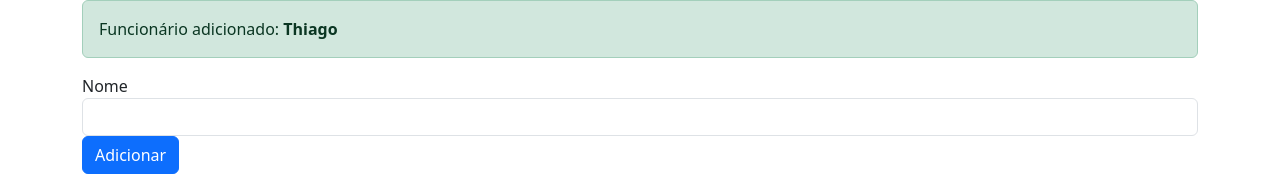
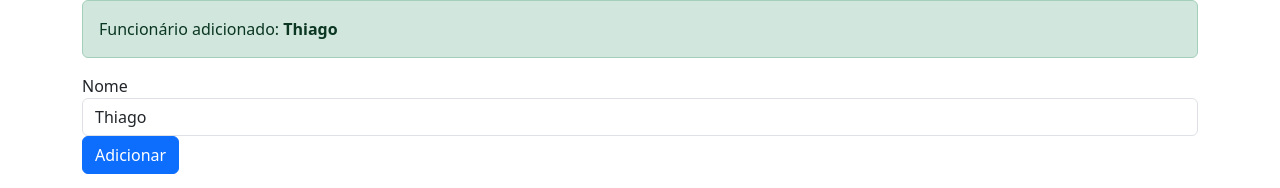
Before and after one commit to ceciliopf/estudos_angular, an Angular app in the folder algamoney-ui/: page / in a window 1280 px wide. Shown: the top 188 px of the page. Built offline with nearby package versions, Linux system fonts and the light colour scheme.

Commit message:
9.10
property binding[],

```diff
--- a/algamoney-ui/src/app/app.html
+++ b/algamoney-ui/src/app/app.html
@@ -1,13 +1,17 @@
 <div class="container">
-    <div class= "alert alert-success" role="alert">
+    <div class="alert alert-success" role="alert">
         Funcionário adicionado: <strong>{{nome}}</strong>
     </div>
 
-    <div class = "form-group">
+    <div class="form-group">
         <label>Nome</label>
-        <input type ="text" class="form-control" #nomeInput />
+        <input type="text" class="form-control"
+        [(ngModel)] = "nome"/>
     </div>
 
-    <button type="button" class="btn btn-primary" (click)="adicionar(nomeInput.value)" >Adicionar</button>
+    <button type="button" class="btn btn-primary"
+    (click)="adicionar()"
+    [disabled]="nome.length == 0"
+    >Adicionar</button>
 
 </div>
--- a/algamoney-ui/src/app/app.ts
+++ b/algamoney-ui/src/app/app.ts
@@ -1,9 +1,10 @@
 import { Component, signal } from '@angular/core';
 import { RouterOutlet } from '@angular/router';
 import { BemVindo } from './bem-vindo/bem-vindo';
+import { FormsModule } from '@angular/forms';
 
 @Component({
-  imports: [RouterOutlet, BemVindo],
+  imports: [RouterOutlet, BemVindo, FormsModule],
   selector: 'app-root',
   styleUrl: './app.css',
   templateUrl: './app.html',
@@ -11,8 +12,8 @@ import { BemVindo } from './bem-vindo/bem-vindo';
 export class App {
   nome = 'Thiago';
 
-  adicionar(nome: any){
-    this.nome=nome;
+  adicionar(){
+    console.log(`Adicionando ${this.nome}`);
   }
 
 }
```
